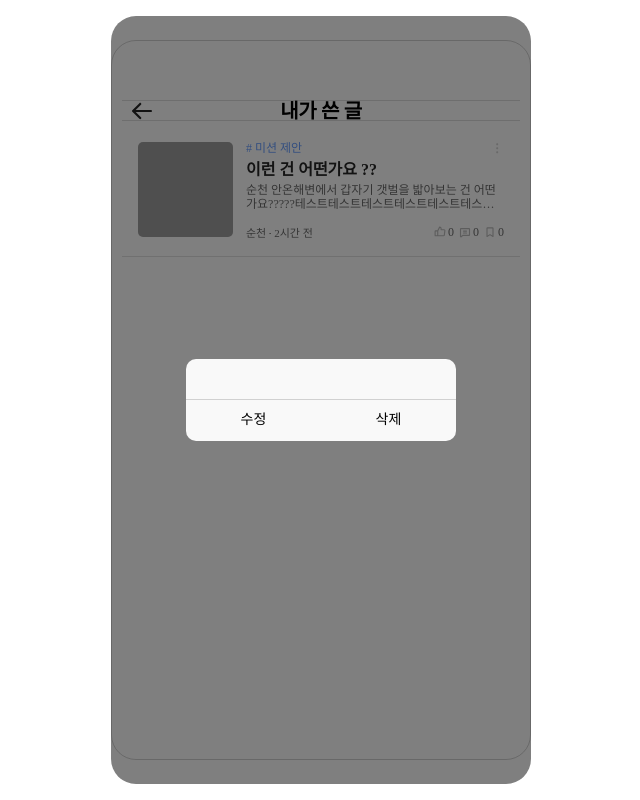
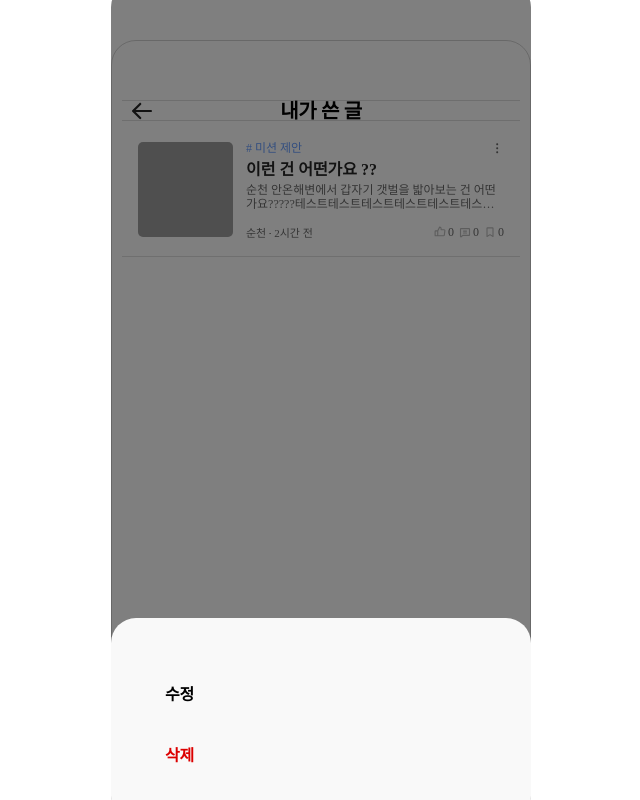
Before and after one commit to UMC-WEGO/WEGO_FE_React, a React (Vite) app in the folder WEGO_FE/: page /mypage/1/posts in a window 1280 px wide. Both pictures are taken after a click on the element 816 px from the left and 150 px from the top of the page. Shown: the whole page, without its empty margins (319-959 px from the left). Built offline with nearby package versions, Linux system fonts and the light colour scheme; grey boxes are pictures that could not be loaded; a web font is replaced by a local one.

Commit message:
feat: 하단 모달, 삭제 alert 창

```diff
--- a/WEGO_FE/src/components/feat5/Modal/Modal.style.ts
+++ b/WEGO_FE/src/components/feat5/Modal/Modal.style.ts
@@ -2,57 +2,169 @@ import styled from 'styled-components';
 
 export const ModalOverlay = styled.div`
   position: fixed;
-  top: 0;
-  left: 0;
   width: 420px;
-  height: 768px;
+  height: 837px;
   background: rgba(0, 0, 0, 0.5);
   border-radius: 25px;
   display: flex;
   align-items: center;
   justify-content: center;
-
   margin: auto;
   right: 0;
   left: 0;
   top: 0;
   bottom: 0;
+  z-index: 1000;
 `;
 
 export const ModalContent = styled.div`
-  width: 270px;
+  width: 100vw;
+  height: 203px;
+  padding: 59px 44px 59px 44px;
+  border-radius: 25px;
   background: #f9f9f9;
-  border-radius: 10px;
-  text-align: center;
-  padding-top: 20px;
-  font-size: 14px;
+  font-size: 16px;
+  margin-top: 638px;
+  box-sizing: border-box;
+  position: relative;
 `;
 
 export const ButtonContainer = styled.div`
   display: flex;
-  border-top: 1px solid #d1d1d1;
-  margin-top: 20px;
+  justify-content: center;
+  flex-direction: column;
+  justify-content: flex-start;
+  gap: 45px;
+  padding: 10px;
 
   button {
-    flex: 1;
-    padding: 12px 0;
-    background: transparent;
-    font-size: 14px;
+    border: none;
     cursor: pointer;
-  }
 
-  .button1 {
-    border-right: 1px solid #d1d1d1;
+    &.edit-btn {
+      background-color: #f9f9f9;
+      font-size: 16px;
+      font-weight: 600;
+      line-height: 16px;
+      letter-spacing: -0.3199999928474426px;
+      text-align: left;
+      text-underline-position: from-font;
+      text-decoration-skip-ink: none;
+      color: #000000;
+    }
+
+    &.delete-btn {
+      background-color: #f9f9f9;
+      font-size: 16px;
+      font-weight: 600;
+      line-height: 16px;
+      letter-spacing: -0.3199999928474426px;
+      text-align: left;
+      text-underline-position: from-font;
+      text-decoration-skip-ink: none;
+      color: #dc0000;
+    }
+
+    &:hover {
+      opacity: 0.8; /* Add hover effect */
+    }
   }
 `;
+
 export const ConfirmOverlay = styled(ModalOverlay)`
-  z-index: 1000; // 기존 모달보다 위에 표시
+  display: flex;
+  justify-content: center;
+  align-items: center;
+  z-index: 1000;
+  background: rgba(0, 0, 0, 0.5);
 `;
 
 export const ConfirmContent = styled(ModalContent)`
-  width: 250px;
+  width: 270px;
+  height: 122.5px;
+  margin: 0px;
+  gap: 0px;
+  border-radius: 8px;
+  display: flex;
+  flex-direction: column;
+  align-items: center;
+  justify-content: center;
+`;
+
+export const TextContainer = styled.div`
+  width: 270px;
+  height: 78px;
+  padding: 19px 16px;
+  padding-top: 20px;
+
   p {
-    font-size: 16px;
-    color: #333;
+    font-size: 14px;
+    font-weight: 500;
+    line-height: 20px;
+    letter-spacing: -0.07800000160932541px;
+    text-align: center;
+    text-underline-position: from-font;
+    text-decoration-skip-ink: none;
   }
 `;
+
+export const DButtonContainer = styled.div`
+  display: flex;
+  justify-content: center;
+  width: 269.5px;
+  height: 44px;
+  padding: 11px 8px 11px 8px;
+  gap: 104px;
+  border-top: 1px solid #ddd;
+  position: relative;
+
+  .cancel-btn {
+    background-color: #f9f9f9;
+    border: none;
+    border-radius: 5px;
+    cursor: pointer;
+    color: black;
+    font-size: 17px;
+    font-weight: 500;
+    line-height: 22px;
+    letter-spacing: -0.40799999237060547px;
+    text-align: center;
+    text-underline-position: from-font;
+    text-decoration-skip-ink: none;
+    z-index: 2;
+    &:hover {
+      opacity: 0.8;
+    }
+  }
+
+  .delete-btn {
+    background-color: #f9f9f9;
+    border: none;
+    border-radius: 5px;
+    cursor: pointer;
+    color: #0a7aff;
+    font-size: 17px;
+    font-weight: 500;
+    line-height: 22px;
+    letter-spacing: -0.40799999237060547px;
+    text-align: center;
+    text-underline-position: from-font;
+    text-decoration-skip-ink: none;
+    z-index: 2;
+    &:hover {
+      opacity: 0.8;
+    }
+  }
+
+  &::after {
+    content: '';
+    position: absolute;
+    top: 50%;
+    left: 50%;
+    transform: translate(-50%, -50%);
+    width: 1px;
+    height: 40px;
+    background-color: #ddd;
+    z-index: 1;
+  }
+`;
--- a/WEGO_FE/src/components/feat5/Modal/Modal.tsx
+++ b/WEGO_FE/src/components/feat5/Modal/Modal.tsx
@@ -50,19 +50,30 @@ const Modal: React.FC<ModalProps> = ({
       <S.ModalContent onClick={e => e.stopPropagation()}>
         {/* 메인 모달 */}
         <S.ButtonContainer>
-          <button onClick={handleEdit}>수정</button>
-          <button onClick={handleDeleteClick}>삭제</button>
+          <button className="edit-btn" onClick={handleEdit}>
+            수정
+          </button>
+          <button className="delete-btn" onClick={handleDeleteClick}>
+            삭제
+          </button>
         </S.ButtonContainer>
 
         {/* 삭제 확인 모달 */}
         {isConfirmOpen && (
           <S.ConfirmOverlay onClick={handleDelete}>
             <S.ConfirmContent onClick={e => e.stopPropagation()}>
-              <p>정말 삭제하시겠습니까?</p>
-              <S.ButtonContainer>
-                <button onClick={handleCancelDelete}>취소</button>
-                <button onClick={handleDelete}>삭제</button>
-              </S.ButtonContainer>
+              <S.TextContainer>
+                <p>작성한 글을 삭제하시겠습니까?</p>
+                <p>취소를 누르면 이전 화면으로 이동합니다.</p>
+              </S.TextContainer>
+              <S.DButtonContainer>
+                <button className="cancel-btn" onClick={handleCancelDelete}>
+                  취소
+                </button>
+                <button className="delete-btn" onClick={handleDelete}>
+                  삭제
+                </button>
+              </S.DButtonContainer>
             </S.ConfirmContent>
           </S.ConfirmOverlay>
         )}
--- a/WEGO_FE/src/pages/feat_5/mypage-posts/MyPostsPage.style.ts
+++ b/WEGO_FE/src/pages/feat_5/mypage-posts/MyPostsPage.style.ts
@@ -55,6 +55,24 @@ export const Content = styled.div`
   display: flex;
   flex-direction: column;
   position: relative;
+  overflow: hidden; /* 기본 스크롤 숨기기 */
+
+  /* 스크롤을 할 수 있는 컨테이너 */
+  &::-webkit-scrollbar {
+    width: 8px; /* 스크롤바의 너비 */
+  }
+
+  &::-webkit-scrollbar-track {
+    background: transparent; /* 스크롤바 트랙 배경색 */
+  }
+
+  /* 기본 스크롤바 숨기기 */
+  &::-webkit-scrollbar {
+    display: none;
+  }
+
+  /* 스크롤 활성화 */
+  overflow-y: scroll; /* 세로 스크롤 활성화 */
 `;
 
 export const PostWrapper = styled.div`
```
